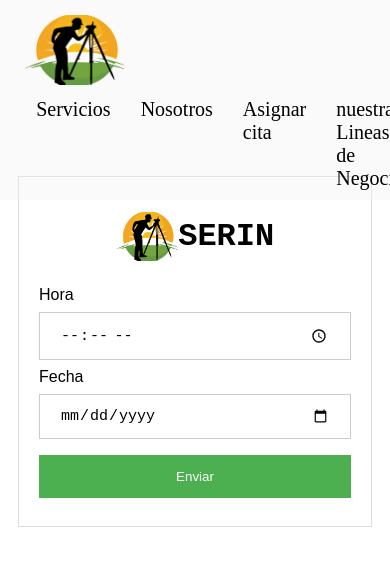
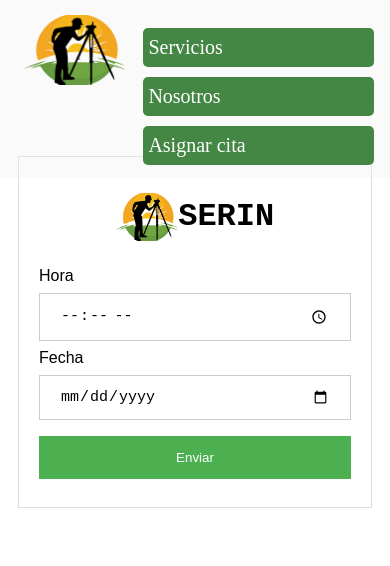
Before and after one commit to sebastianp2007/sebastianp2007.github.io, a plain HTML site: page paginas/cita.html in a window 390 px wide. Drawn offline with Linux system fonts and the light colour scheme.

Commit message:
Update style.css

```diff
--- a/css/style.css
+++ b/css/style.css
@@ -231,11 +231,26 @@ form {
   @media (max-width: 500px) {
     .container {
       width: 80%;
-      margin-top: 35%;
+      margin-top: 30%;
     }
-    header{
+    header nav{
+    float: left;
+    font-size: large;
+    margin-top: 2%;
+    font-size: 20px;
+    padding-left: 1%;
+    display: block;
+    height: 150px;
+    overflow-y: auto;
+    }
+    header nav a{
+        text-align: left;
         display: block;
-        float: left;
+        padding: 8px;
+        background-color: #448744;
+        margin: 10px;
+        border-radius: 5px;
+        color: white;
     }
   }
 
```
